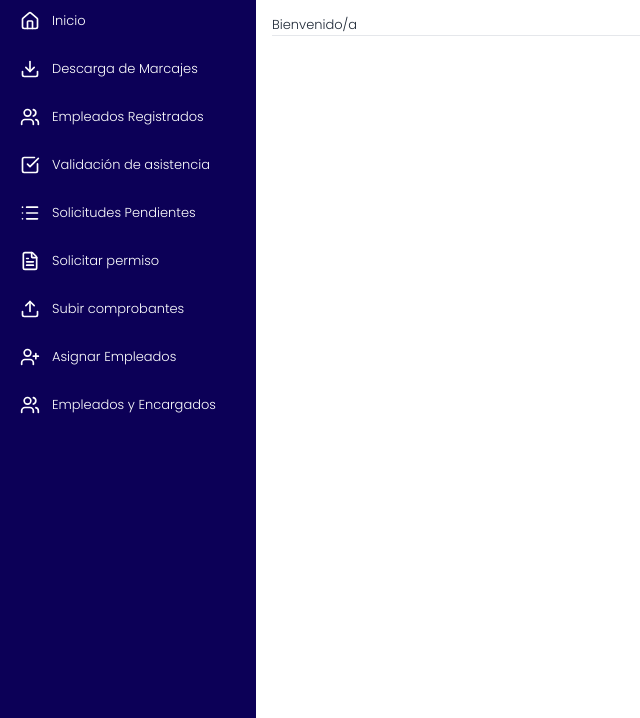
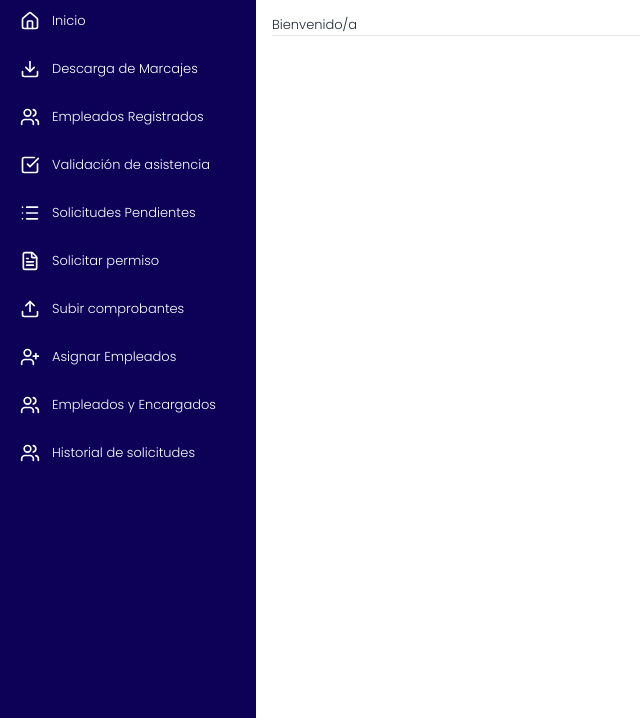
Before and after one commit to kenisosorto2000/AsistenciaRR-HH, a Django app: page / in a window 1280 px wide. Shown: the part 82-800 px from the top of the page, without its empty margins (0-640 px from the left). Run offline with Django 5.2, Linux system fonts and the light colour scheme; some libraries are stand-ins or nearby versions.

Commit message:
menu historial

```diff
--- a/templates/menu2.html
+++ b/templates/menu2.html
@@ -47,6 +47,11 @@
                 <i data-lucide="users" class="w-5 h-5 mr-3"></i> Empleados y Encargados
             </a>
         </li>
+        <li class="mb-1">
+            <a href="/marcaje/historial_solicitudes" class="flex items-center px-5 py-3 hover:bg-opacity-10 hover:bg-white transition-colors duration-200">
+                <i data-lucide="users" class="w-5 h-5 mr-3"></i> Historial de solicitudes
+            </a>
+        </li>
     </ul>
 </nav>
 </aside>
```
